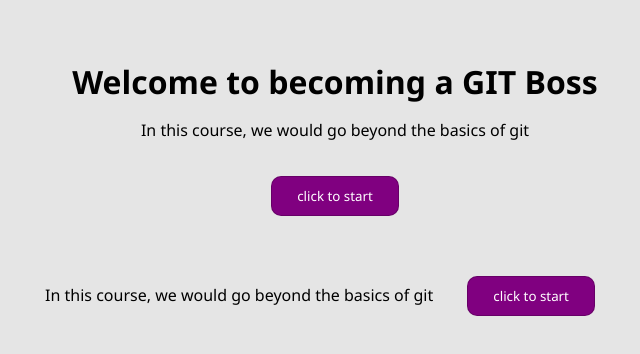
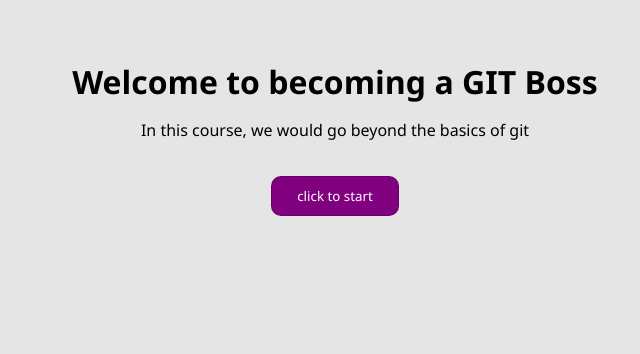
Before and after one commit to Jerryhubgit/boss-git, a plain HTML site: page index.html in a window 1280 px wide. Shown: the whole page, without its empty margins (305-945 px from the left). Drawn offline with Linux system fonts and the light colour scheme.

Commit message:
removes extra <p> line

```diff
--- a/index.html
+++ b/index.html
@@ -11,7 +11,6 @@
     <h1>Welcome to becoming a GIT Boss</h1>
     <p>In this course, we would go beyond the basics of git</p>
     <button>click to start</button>
-    <p>In this course, we would go beyond the basics of git <button id="courseContent">click to start</button></p>
     <p id="content"></p>
 
     <script src="script.js"></script>
```
